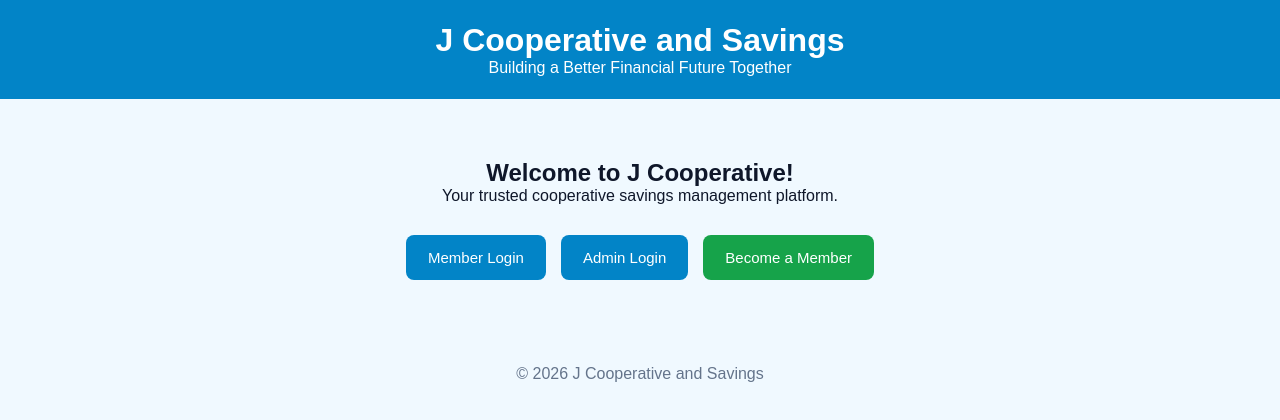
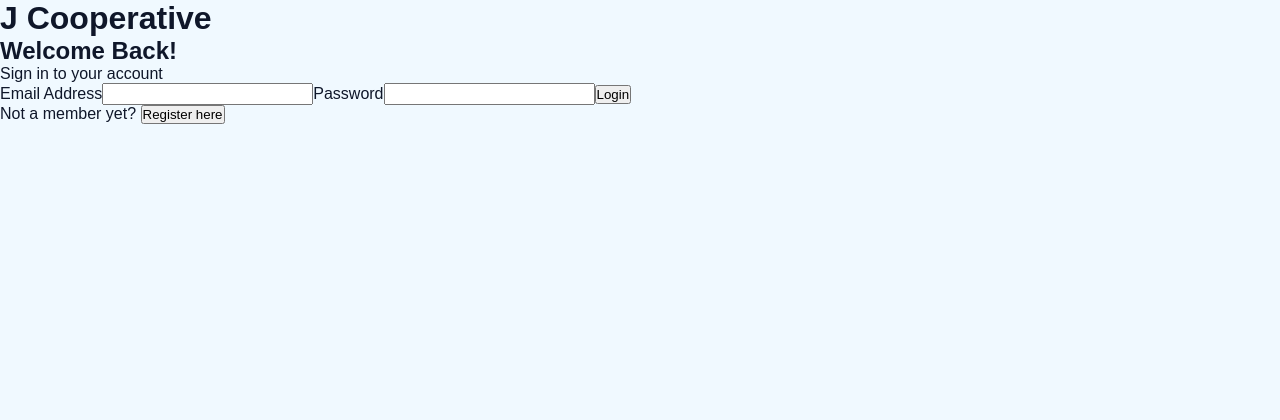
Before and after one commit to Xandy1126/J-Cooperative-and-Savings, a React (Vite) app: page / in a window 1280 px wide. Shown: the top 420 px of the page. Built offline with nearby package versions, Linux system fonts and the light colour scheme; no server answers.

Commit message:
Implement main App component with authentication

```diff
--- a/src/App.jsx
+++ b/src/App.jsx
@@ -1,73 +1,127 @@
-import React from 'react';
+import React, { useEffect, useState } from 'react';
+import { supabase } from './supabaseClient.js';
+import { logoutUser } from './auth.js';
+
+import Login from './pages/Login.jsx';
+import Register from './pages/Register.jsx';
+import Dashboard from './pages/Dashboard.jsx';
+import AdminDashboard from './pages/AdminDashboard.jsx';
 
 export default function App() {
+  const [user, setUser] = useState(null);
+  const [profile, setProfile] = useState(null);
+  const [page, setPage] = useState('login');
+  const [loading, setLoading] = useState(true);
+  const [error, setError] = useState('');
+
+  async function loadProfile(currentUser) {
+    const { data, error } = await supabase
+      .from('profiles')
+      .select('*')
+      .eq('id', currentUser.id)
+      .single();
+
+    if (error) {
+      setError('Unable to load your profile. Please contact the administrator.');
+      setProfile(null);
+      return;
+    }
+
+    setProfile(data);
+    setError('');
+  }
+
+  useEffect(() => {
+    let mounted = true;
+
+    async function initialize() {
+      const { data } = await supabase.auth.getSession();
+
+      if (!mounted) return;
+
+      if (data.session?.user) {
+        setUser(data.session.user);
+        await loadProfile(data.session.user);
+      }
+
+      if (mounted) setLoading(false);
+    }
+
+    initialize();
+
+    const { data: listener } = supabase.auth.onAuthStateChange(
+      (event, session) => {
+        if (!mounted) return;
+
+        if (session?.user) {
+          setUser(session.user);
+          setPage('dashboard');
+        } else {
+          setUser(null);
+          setProfile(null);
+          setPage('login');
+        }
+      }
+    );
+
+    return () => {
+      mounted = false;
+      listener.subscription.unsubscribe();
+    };
+  }, []);
+
+  async function handleLogout() {
+    await logoutUser();
+  }
+
+  if (loading) {
+    return <div className="loading">Loading J Cooperative...</div>;
+  }
+
+  if (!user) {
+    if (page === 'register') {
+      return <Register onBack={() => setPage('login')} />;
+    }
+
+    return (
+      <Login
+        onLogin={async (loggedInUser) => {
+          setUser(loggedInUser);
+          await loadProfile(loggedInUser);
+          setPage('dashboard');
+        }}
+        onRegister={() => setPage('register')}
+      />
+    );
+  }
+
+  if (error) {
+    return (
+      <div className="loading">
+        <p>{error}</p>
+        <button onClick={handleLogout}>Logout</button>
+      </div>
+    );
+  }
+
+  if (!profile) {
+    return <div className="loading">Profile not found.</div>;
+  }
+
+  if (profile.role === 'admin') {
+    return (
+      <AdminDashboard
+        profile={profile}
+        onLogout={handleLogout}
+      />
+    );
+  }
+
   return (
-    <div style={{
-      minHeight: '100vh',
-      background: '#f0f9ff',
-      fontFamily: 'Arial, sans-serif',
-      color: '#0f172a'
-    }}>
-      <header style={{
-        background: '#0284c7',
-        color: 'white',
-        padding: '22px',
-        textAlign: 'center'
-      }}>
-        <h1>J Cooperative and Savings</h1>
-        <p>Building a Better Financial Future Together</p>
-      </header>
-
-      <main style={{
-        maxWidth: '900px',
-        margin: '40px auto',
-        padding: '20px',
-        textAlign: 'center'
-      }}>
-        <h2>Welcome to J Cooperative!</h2>
-        <p>Your trusted cooperative savings management platform.</p>
-
-        <div style={{
-          display: 'flex',
-          gap: '15px',
-          justifyContent: 'center',
-          flexWrap: 'wrap',
-          marginTop: '30px'
-        }}>
-          <button style={buttonStyle}>
-            Member Login
-          </button>
-
-          <button style={buttonStyle}>
-            Admin Login
-          </button>
-
-          <button style={{
-            ...buttonStyle,
-            background: '#16a34a'
-          }}>
-            Become a Member
-          </button>
-        </div>
-      </main>
-
-      <footer style={{
-        textAlign: 'center',
-        padding: '25px',
-        color: '#64748b'
-      }}>
-        © 2026 J Cooperative and Savings
-      </footer>
-    </div>
+    <Dashboard
+      user={user}
+      profile={profile}
+      onLogout={handleLogout}
+    />
   );
 }
-
-const buttonStyle = {
-  background: '#0284c7',
-  color: 'white',
-  border: 'none',
-  padding: '14px 22px',
-  borderRadius: '8px',
-  cursor: 'pointer',
-  fontSize: '15px'
-};
```
